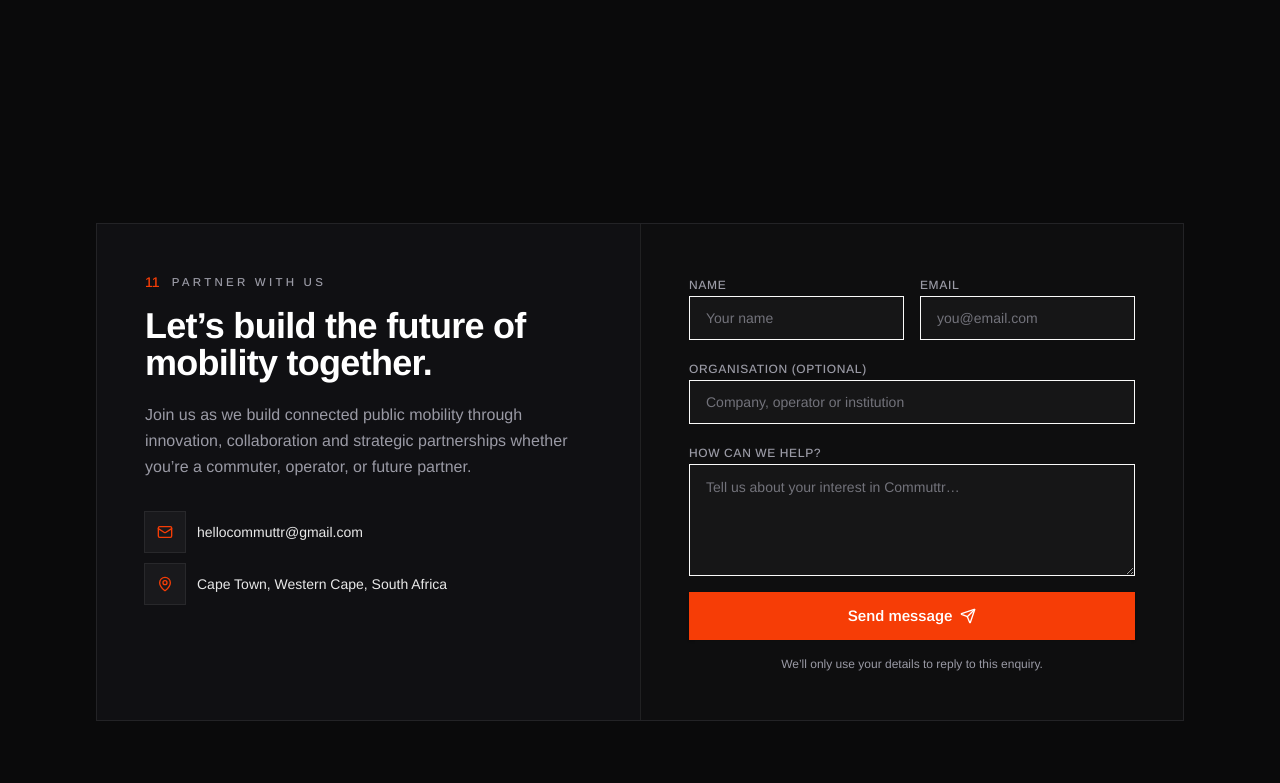
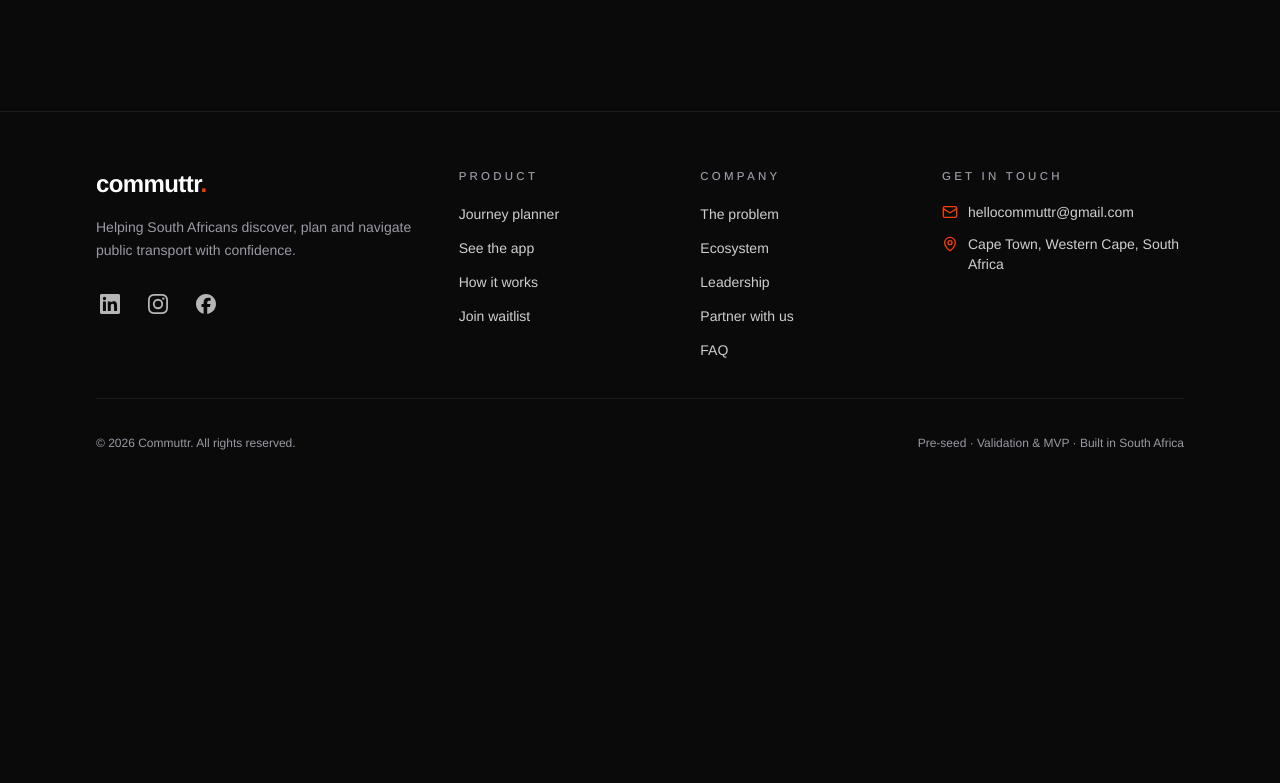
Before and after one commit to leselim/commuttr-website, a React (Vite) app: page / in a window 1280 px wide. Shown: the part 10097-10880 px from the top of the page. After the commit the page ends 10604 px from the top, so only its background shows below. Built offline with nearby package versions, Linux system fonts and the light colour scheme.

Commit message:
Move Partner with Us section to dedicated page view

```diff
--- a/src/App.tsx
+++ b/src/App.tsx
@@ -1,3 +1,5 @@
+import * as React from "react"
+
 import { Nav } from "@/components/sections/Nav"
 import { Hero } from "@/components/sections/Hero"
 import { Problem } from "@/components/sections/Problem"
@@ -11,14 +13,33 @@
 import { Team } from "@/components/sections/Team"
 import { Faq } from "@/components/sections/Faq"
 import { Waitlist } from "@/components/sections/Waitlist"
-import { Contact } from "@/components/sections/Contact"
+import { PartnerPage } from "@/components/pages/PartnerPage"
 import { Footer } from "@/components/sections/Footer"
 
 export default function App() {
+  const [path, setPath] = React.useState(() => window.location.pathname)
+
+  React.useEffect(() => {
+    const onLocationChange = () => {
+      setPath(window.location.pathname)
+    }
+    window.addEventListener("popstate", onLocationChange)
+    return () => window.removeEventListener("popstate", onLocationChange)
+  }, [])
+
+  const isPartnerPage =
+    path === "/partner" ||
+    path === "/contact" ||
+    path === "/partner-with-us"
+
   return (
     <div className="relative min-h-screen bg-ink">
       <Nav />
       <main>
+        {isPartnerPage ? (
+          <PartnerPage />
+        ) : (
+          <>
             <Hero />
             <Problem />
             <Products />
@@ -31,7 +52,8 @@
             <Team />
             <Faq />
             <Waitlist />
-        <Contact />
+          </>
+        )}
       </main>
       <Footer />
     </div>
--- /dev/null
+++ b/src/components/pages/PartnerPage.tsx
@@ -0,0 +1,30 @@
+import * as React from "react"
+import { ArrowLeft } from "lucide-react"
+
+import { Container } from "@/components/Container"
+import { Contact } from "@/components/sections/Contact"
+
+export function PartnerPage() {
+  React.useEffect(() => {
+    window.scrollTo(0, 0)
+  }, [])
+
+  return (
+    <div className="pt-24 pb-12 sm:pt-28 md:pt-32">
+      <Container className="mb-6">
+        <a
+          href="/"
+          onClick={(e) => {
+            e.preventDefault()
+            window.history.pushState({}, "", "/")
+            window.dispatchEvent(new Event("popstate"))
+          }}
+          className="inline-flex items-center gap-2 text-sm font-medium text-mist transition-colors hover:text-white"
+        >
+          <ArrowLeft className="size-4 text-signal" /> Back to Commuttr Home
+        </a>
+      </Container>
+      <Contact />
+    </div>
+  )
+}
--- a/src/components/sections/Footer.tsx
+++ b/src/components/sections/Footer.tsx
@@ -20,24 +20,46 @@
   {
     heading: "Product",
     links: [
-      { label: "Journey planner", href: "#product" },
-      { label: "See the app", href: "#app" },
-      { label: "How it works", href: "#how" },
-      { label: "Coming soon", href: "#coming-soon" },
+      { label: "Journey planner", href: "/#product" },
+      { label: "See the app", href: "/#app" },
+      { label: "How it works", href: "/#how" },
+      { label: "Join waitlist", href: "/#waitlist" },
     ],
   },
   {
     heading: "Company",
     links: [
-      { label: "The problem", href: "#problem" },
-      { label: "Ecosystem", href: "#ecosystem" },
-      { label: "Leadership", href: "#team" },
-      { label: "FAQ", href: "#faq" },
+      { label: "The problem", href: "/#problem" },
+      { label: "Ecosystem", href: "/#ecosystem" },
+      { label: "Leadership", href: "/#team" },
+      { label: "Partner with us", href: "/partner" },
+      { label: "FAQ", href: "/#faq" },
     ],
   },
 ]
 
 export function Footer() {
+  const handleNav = (href: string) => (e: React.MouseEvent) => {
+    if (href.startsWith("/partner")) {
+      e.preventDefault()
+      if (window.location.pathname !== "/partner") {
+        window.history.pushState({}, "", "/partner")
+        window.dispatchEvent(new Event("popstate"))
+      }
+      window.scrollTo({ top: 0, behavior: "smooth" })
+    } else if (href.startsWith("/#")) {
+      const hash = href.replace("/", "")
+      if (window.location.pathname !== "/") {
+        e.preventDefault()
+        window.history.pushState({}, "", href)
+        window.dispatchEvent(new Event("popstate"))
+        setTimeout(() => {
+          const el = document.querySelector(hash)
+          if (el) el.scrollIntoView({ behavior: "smooth" })
+        }, 100)
+      }
+    }
+  }
   return (
     <footer className="border-t border-white/[0.08] bg-ink">
       <Container className="py-14">
@@ -77,6 +99,7 @@
                   <li key={link.href}>
                     <a
                       href={link.href}
+                      onClick={handleNav(link.href)}
                       className="inline-block py-2 text-sm text-white/80 transition-colors hover:text-signal lg:py-0"
                     >
                       {link.label}
--- a/src/components/sections/Nav.tsx
+++ b/src/components/sections/Nav.tsx
@@ -36,6 +36,33 @@
     }
   }, [open])
 
+  const navigateTo = (path: string, hash: string = "") => (e: React.MouseEvent) => {
+    e.preventDefault()
+    setOpen(false)
+    const targetUrl = path + hash
+    if (window.location.pathname !== path) {
+      window.history.pushState({}, "", targetUrl)
+      window.dispatchEvent(new Event("popstate"))
+      if (hash) {
+        setTimeout(() => {
+          const el = document.querySelector(hash)
+          if (el) el.scrollIntoView({ behavior: "smooth" })
+        }, 100)
+      } else {
+        window.scrollTo({ top: 0, behavior: "smooth" })
+      }
+    } else if (hash) {
+      const el = document.querySelector(hash)
+      if (el) {
+        el.scrollIntoView({ behavior: "smooth" })
+      } else {
+        window.location.hash = hash
+      }
+    } else {
+      window.scrollTo({ top: 0, behavior: "smooth" })
+    }
+  }
+
   return (
     <header
       className={cn(
@@ -47,7 +74,8 @@
     >
       <div className="mx-auto flex h-16 w-full max-w-6xl items-center justify-between gap-4 px-5 sm:px-6 md:px-8">
         <a
-          href="#top"
+          href="/"
+          onClick={navigateTo("/", "")}
           className="flex shrink-0 items-center py-2"
           aria-label="Commuttr home"
         >
@@ -60,6 +88,11 @@
             <a
               key={link.href}
               href={link.href}
+              onClick={(e) => {
+                if (window.location.pathname !== "/") {
+                  navigateTo("/", link.href)(e)
+                }
+              }}
               className="whitespace-nowrap text-sm text-mist transition-colors hover:text-white"
             >
               {link.label}
@@ -69,12 +102,12 @@
 
         <div className="hidden shrink-0 items-center gap-2 lg:flex">
           <Button variant="ghost" size="sm" asChild>
-            <a href="#waitlist" className="whitespace-nowrap">
+            <a href="/#waitlist" onClick={navigateTo("/", "#waitlist")} className="whitespace-nowrap">
               Join Waitlist
             </a>
           </Button>
           <Button size="sm" asChild>
-            <a href="#contact" className="whitespace-nowrap">
+            <a href="/partner" onClick={navigateTo("/partner")} className="whitespace-nowrap">
               Partner with us
             </a>
           </Button>
@@ -106,7 +139,12 @@
             <a
               key={link.href}
               href={link.href}
-              onClick={() => setOpen(false)}
+              onClick={(e) => {
+                setOpen(false)
+                if (window.location.pathname !== "/") {
+                  navigateTo("/", link.href)(e)
+                }
+              }}
               className="rounded-none px-3 py-3 text-base text-mist transition-colors hover:bg-white/[0.04] hover:text-white"
             >
               {link.label}
@@ -114,12 +152,12 @@
           ))}
           <div className="mt-3 flex flex-col gap-2 border-t border-white/[0.06] pt-4">
             <Button variant="outline" className="w-full" asChild>
-              <a href="#waitlist" onClick={() => setOpen(false)}>
+              <a href="/#waitlist" onClick={navigateTo("/", "#waitlist")}>
                 Join Waitlist
               </a>
             </Button>
             <Button className="w-full" asChild>
-              <a href="#contact" onClick={() => setOpen(false)}>
+              <a href="/partner" onClick={navigateTo("/partner")}>
                 Partner with us
               </a>
             </Button>
```
Lines whose indentation alone changed are shown as unchanged.
